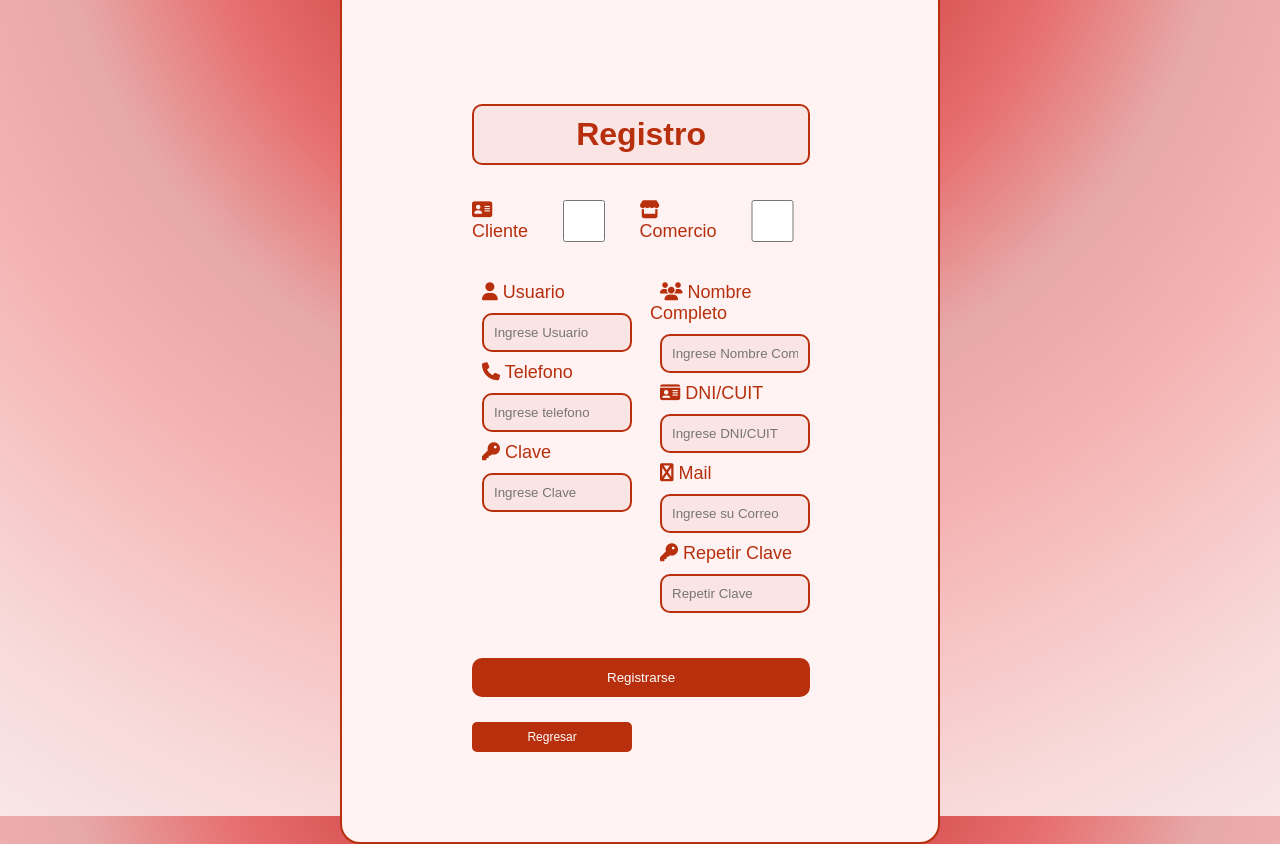
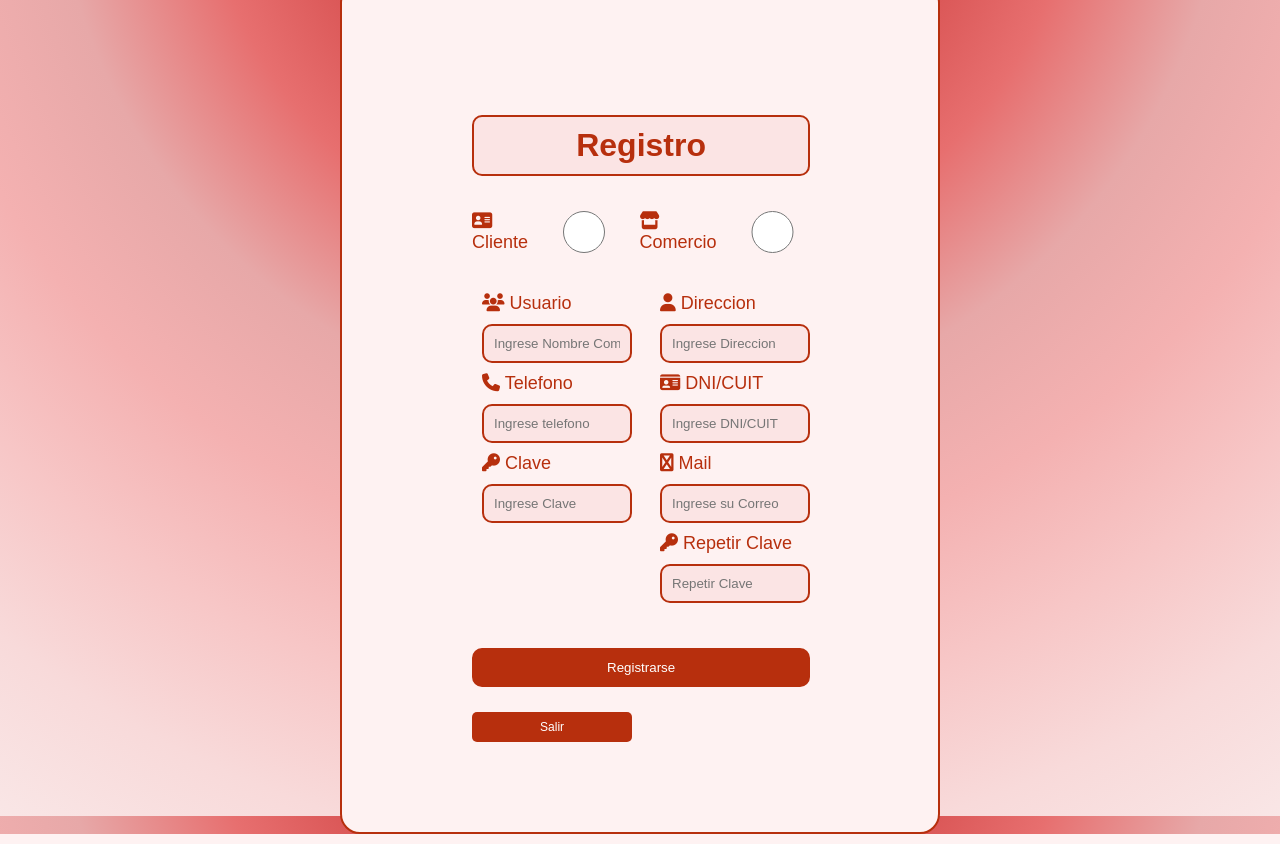
Before and after one commit to Scomes02/ProyectoPP2, a PHP site: page /registro.php in a window 1280 px wide. Run offline with PHP 8.4, Linux system fonts and the light colour scheme; some libraries are stand-ins or nearby versions.

Commit message:
ayudaaaa no puedo registrarme

```diff
--- a/Cliente/InicioCliente.php
+++ b/Cliente/InicioCliente.php
@@ -30,7 +30,8 @@
         <hr>
         <hr>
         <a href="../Gral/Index.php" class="button styled-button small left">Regresar</a>
-        <a href="../Gral/Registro.php" class="button styled-button small right">Crear Cuenta</a>
+        <a href="../Gral/Registro.php?origen=1" class="button styled-button">Crear Cuenta</a>
+
     </form>
 </body>
 </html>
--- a/Comercio/InicioComercio.php
+++ b/Comercio/InicioComercio.php
@@ -30,7 +30,7 @@
         <hr>
         <hr>
         <a href="../Gral/Index.php" class="button styled-button small left">Regresar</a>
-        <a href="../Gral/Registro.php" class="button styled-button small right">Crear Cuenta</a>
+        <a href="../Gral/Registro.php?origen=2" class="button styled-button small right">Crear Cuenta</a>
     </form>
 </body>
 </html>
--- a/Gral/Index.php
+++ b/Gral/Index.php
@@ -37,7 +37,7 @@ session_start();
                     </div>
                 </div>
 				<br>
-				<a href="Registro.php" class="button">Crear Cuenta</a>
+				<a href="Registro.php?origen=0" class="button">Crear Cuenta</a>
             </form>
         </section>
     </main>
--- a/Gral/Registro.php
+++ b/Gral/Registro.php
@@ -1,24 +1,27 @@
 <?php
 if ($_SERVER['REQUEST_METHOD'] === 'POST') {
-    // Conexión a la base de datos
     $conn = new mysqli('localhost', 'root', '', 'RocketApp');
 
     if ($conn->connect_error) {
-        die(json_encode(['status' => 'error', 'message' => 'Error de conexión a la base de datos.']));  // Mejora en la respuesta
+        die(json_encode(['status' => 'error', 'message' => 'Error de conexión a la base de datos.']));
     }
 
     // Capturar los datos del formulario
     $tipo = $_POST['tipo'] ?? null;
-    $usuario = $_POST['Usuario'] ?? '';
+    $direccion = $_POST['Direccion'] ?? '';
     $telefono = $_POST['Telefono'] ?? '';
     $clave = $_POST['Clave'] ?? '';
-    $nombre_completo = $_POST['Nombre_completo'] ?? '';
-    $dni = $_POST['DNI'] ?? '';
+    $nombre_comercio = $_POST['Nombre_completo'] ?? '';
+    $dni_cuit = $_POST['DNI_CUIT'] ?? '';
     $correo = $_POST['Correo'] ?? '';
     $rclave = $_POST['RClave'] ?? '';
 
     // Validaciones básicas
-    if (empty($tipo) || empty($usuario) || empty($telefono) || empty($clave) || empty($nombre_completo) || empty($dni) || empty($correo) || empty($rclave)) {
+    if (empty($tipo) || ($tipo !== 'Cliente' && $tipo !== 'Comercio')) {
+        echo json_encode(['status' => 'error', 'message' => 'Por favor, seleccione un tipo válido (Cliente o Comercio).']);
+        exit;
+    }
+    if (empty($nombre_comercio) || empty($telefono) || empty($clave) || empty($dni_cuit) || empty($correo) || empty($rclave)) {
         echo json_encode(['status' => 'error', 'message' => 'Por favor, complete todos los campos.']);
         exit;
     }
@@ -34,18 +37,20 @@ if ($_SERVER['REQUEST_METHOD'] === 'POST') {
     // Determinar la tabla de destino según el tipo de usuario
     if ($tipo === 'Cliente') {
         $tabla = 'clientes';
+        $nombre_campo = 'nombre_cliente';
     } elseif ($tipo === 'Comercio') {
         $tabla = 'comercios';
+        $nombre_campo = 'nombre_comercio';
     } else {
         echo json_encode(['status' => 'error', 'message' => 'Tipo de usuario no válido.']);
         exit;
     }
 
     // Insertar los datos en la tabla correspondiente
-    $sql = "INSERT INTO $tabla (usuario, telefono, clave, nombre_completo, dni, correo)
-            VALUES (?, ?, ?, ?, ?, ?)";
+    $sql = "INSERT INTO $tabla ($nombre_campo, telefono, clave, dni_cuit, correo, direccion) VALUES (?, ?, ?, ?, ?, ?)";
     $stmt = $conn->prepare($sql);
-    $stmt->bind_param('ssssss', $usuario, $telefono, $clave_hash, $nombre_completo, $dni, $correo);
+
+    $stmt->bind_param('ssssss', $nombre_comercio, $telefono, $clave_hash, $dni_cuit, $correo, $direccion);
 
     if ($stmt->execute()) {
         echo json_encode(['status' => 'success', 'message' => 'Usuario registrado exitosamente.']);
@@ -53,13 +58,23 @@ if ($_SERVER['REQUEST_METHOD'] === 'POST') {
         echo json_encode(['status' => 'error', 'message' => 'Error al registrar el usuario: ' . $stmt->error]);
     }
 
+    $origen = isset($_GET['origen']) ? (int)$_GET['origen'] : 0;
+
+    if ($origen === 1) {
+        $ruta = '../Cliente/InicioCliente.php';
+    } elseif ($origen === 2) {
+        $ruta = '../Comercio/InicioComercio.php';
+    } else {
+        $ruta = 'Index.php';
+    }
+
     $stmt->close();
     $conn->close();
 }
 ?>
-
 <!DOCTYPE html>
 <html lang="es">
+
 <head>
     <meta charset="UTF-8">
     <meta name="viewport" content="width=device-width, initial-scale=1.0">
@@ -68,68 +83,70 @@ if ($_SERVER['REQUEST_METHOD'] === 'POST') {
     <link rel="stylesheet" href="style2.css">
     <script src="https://kit.fontawesome.com/8fa0212ec6.js" crossorigin="anonymous"></script>
 </head>
+
 <body>
     <main>
-            <form id="registroForm">
+        <form id="registroForm" method="POST" action="registro.php">
             <h1>Registro</h1>
             <hr>
             <div class="checkbox-group">
                 <label for="cliente">
                     <i class="fa-solid fa-address-card"></i> Cliente
                 </label>
-                    <input type="checkbox" id="cliente" name="tipo" value="Cliente" >
+                <input type="radio" id="cliente" name="tipo" value="Cliente" required>
 
                 <label for="comercio">
                     <i class="fa-solid fa-store"></i> Comercio
                 </label>
-                    <input type="checkbox" id="comercio" name="tipo" value="Comercio" >
+                <input type="radio" id="comercio" name="tipo" value="Comercio" required>
             </div>
             <hr>
             <div class="input-group">
                 <div class="column">
-                        <label for="usuario">
-                            <i class="fa-solid fa-user"></i> Usuario
+                    <label for="nombre_completo">
+                        <i class="fa-solid fa-users"></i> Usuario
                     </label>
-                        <input type="text" id="usuario" name="Usuario" placeholder="Ingrese Usuario" required>
+                    <input type="text" id="nombre_completo" name="nombre_completo" placeholder="Ingrese Nombre Completo" required>
 
                     <label for="telefono">
                         <i class="fa-solid fa-phone"></i> Telefono
                     </label>
-                        <input type="tel" id="telefono" name="Telefono" placeholder="Ingrese telefono" required>
+                    <input type="tel" id="telefono" name="telefono" placeholder="Ingrese telefono" required>
 
                     <label for="clave">
                         <i class="fa-solid fa-key"></i> Clave
                     </label>
-                        <input type="password" id="clave" name="Clave" placeholder="Ingrese Clave" required>
+                    <input type="password" id="clave" name="clave" placeholder="Ingrese Clave" required>
                 </div>
                 <div class="column">
-                        <label for="nombre_completo">
-                            <i class="fa-solid fa-users"></i> Nombre Completo
+                    <label for="direccion">
+                        <i class="fa-solid fa-user"></i> Direccion
                     </label>
-                        <input type="text" id="nombre_completo" name="Nombre_completo" placeholder="Ingrese Nombre Completo" required>
+                    <input type="text" id="direccion" name="direccion" placeholder="Ingrese Direccion" required>
 
-                        <label for="dni">
+                    <label for="dni_cuit">
                         <i class="fa-solid fa-id-card"></i> DNI/CUIT
                     </label>
-                        <input type="text" id="dni" name="DNI" placeholder="Ingrese DNI/CUIT" required>
+                    <input type="text" id="dni_cuit" name="dni_cuit" placeholder="Ingrese DNI/CUIT" required>
 
                     <label for="correo">
                         <i class="fa-brands fa-envelope"></i> Mail
                     </label>
-                        <input type="email" id="correo" name="Correo" placeholder="Ingrese su Correo" required>
+                    <input type="email" id="correo" name="correo" placeholder="Ingrese su Correo" required>
 
                     <label for="rclave">
                         <i class="fa-solid fa-key"></i> Repetir Clave
                     </label>
-                        <input type="password" id="rclave" name="RClave" placeholder="Repetir Clave" required>
+                    <input type="password" id="rclave" name="rclave" placeholder="Repetir Clave" required>
                 </div>
             </div>
             <hr>
             <input type="submit" class="button styled-button" value="Registrarse">
             <hr>
-                <a href="Index.php" class="button styled-button">Regresar</a>
+            <a href="Index.php" class="button styled-button">Salir</a>
         </form>
     </main>
     <script src="validacion.js"></script>
 </body>
+
 </html>
```
Lines whose indentation alone changed are shown as unchanged.
